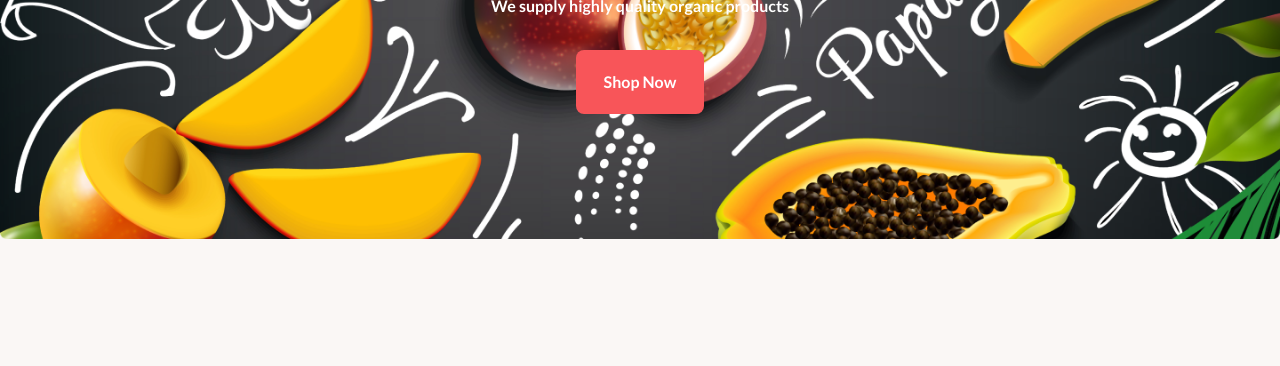
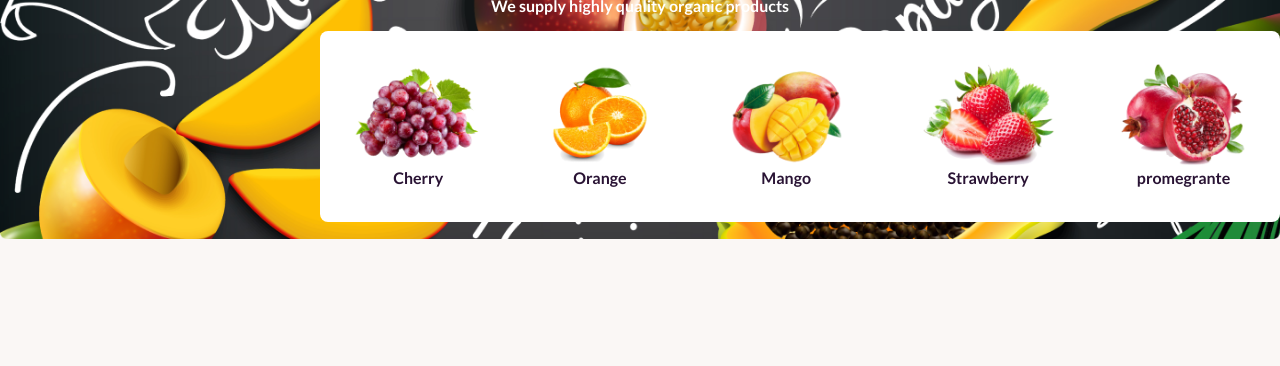
Before and after one commit to parvessorkar/assignment-theree, a plain HTML site: page index.html in a window 1280 px wide. Shown: the part 434-800 px from the top of the page. Drawn offline with nearby package versions, Linux system fonts and the light colour scheme.

Commit message:
finished all

```diff
--- a/index.html
+++ b/index.html
@@ -172,12 +172,37 @@
         <a href="#slide1" class="btn btn-circle">❯</a>
       </div>
     </div>
+
+    <div class="flex justify-evently bg-white absolute items-center text-center p-8 gap-16 rounded-lg bottom-36 left-1/4 invisible md:visible">
+      <div>
+        <img src="./images/fruit1.png" alt="">
+        <p>Cherry</p>
+      </div>
+
+      <div>
+        <img src="./images/fruit2.png" alt="">
+        <p>Orange</p>
+      </div>
+      <div>
+        <img src="./images/fruit3.png" alt="">
+        <p>Mango</p>
+      </div>
+      <div>
+        <img src="./images/fruit4.png" alt="">
+        <p>Strawberry</p>
+      </div>
+      <div>
+        <img src="./images/fruit5.png" alt="">
+        <p>promegrante</p>
+      </div>
+    </div>
+
   </div>
   </header>
 
   <main class="max-w-7xl mx-auto">
   <!-- our special product -->
-  <section class="my-32">
+  <section class="my-32 md:mt-60">
     <div class="flex flex-col md:flex-row md:justify-between">
 
       <div class="pb-12">
```
